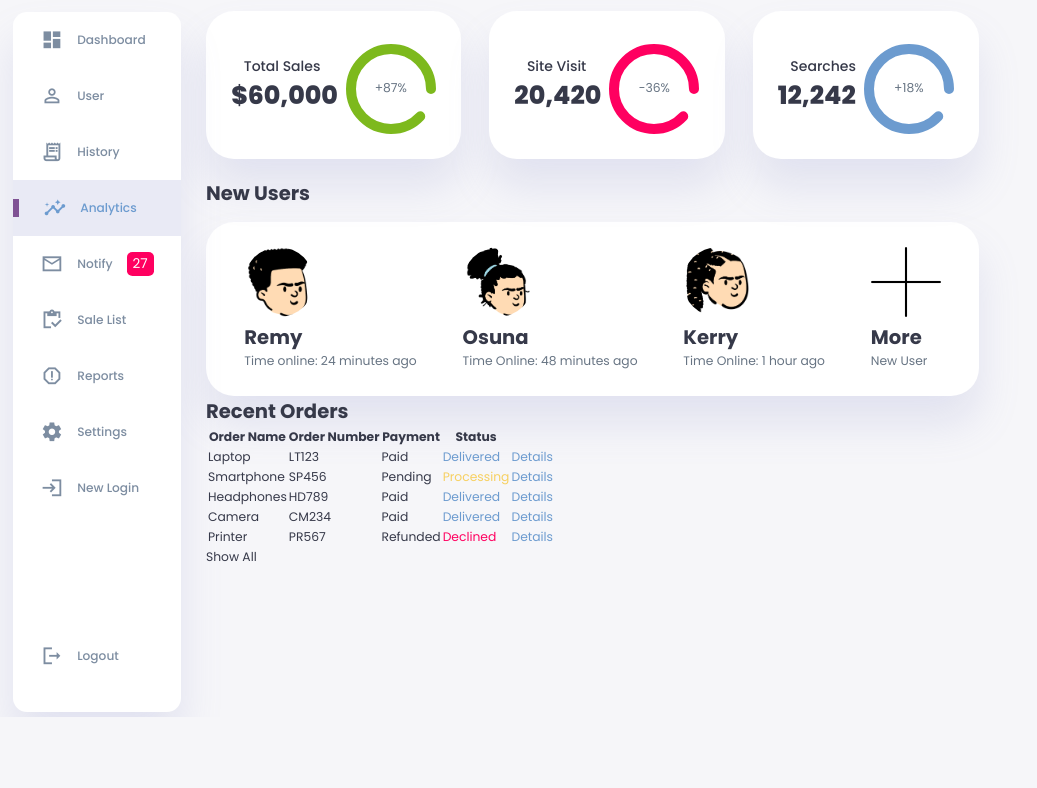
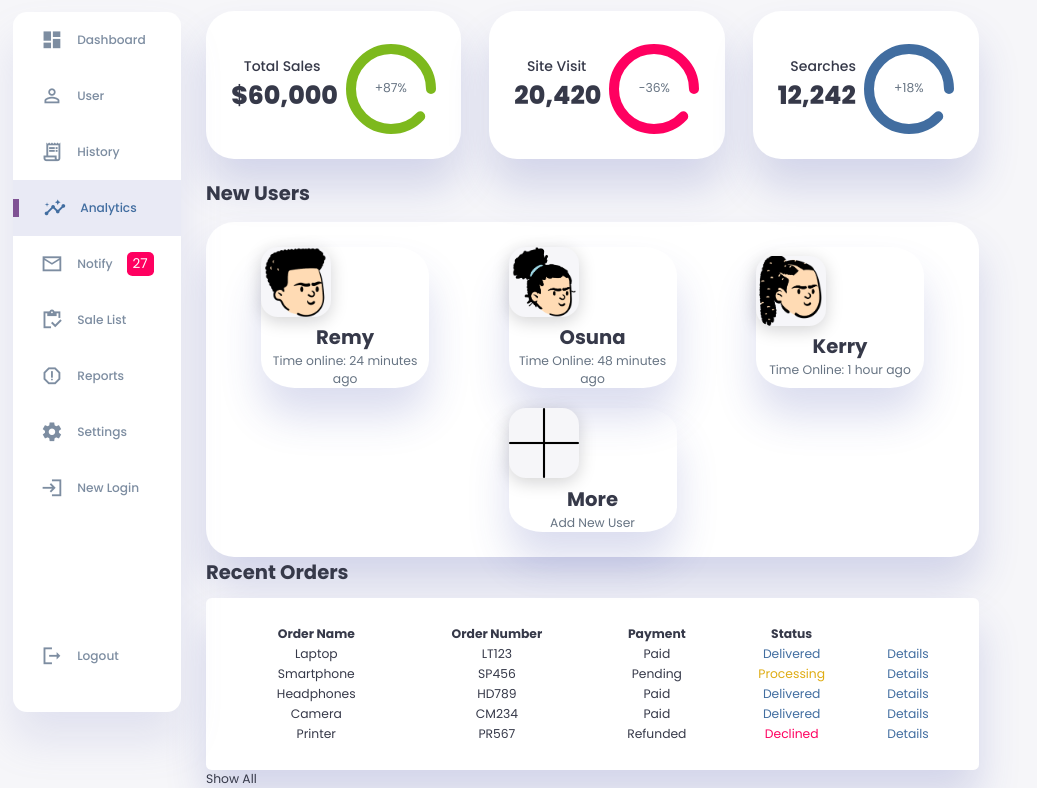
Before and after one commit to StormRobert/dashboard_1, a plain HTML site: page index.html in a window 1280 px wide. Shown: the part 83-871 px from the top of the page, without its empty margins (0-1037 px from the left). Before the commit the page ends 800 px from the top, so only its background shows below. Drawn offline with Linux system fonts and the light colour scheme.

Commit message:
editing in the styling for the users and the orders

```diff
--- a/index.html
+++ b/index.html
@@ -167,7 +167,7 @@
                     <div class="user">
                         <img src="./images/add.png" alt="">
                         <h2>More</h2>
-                        <p>New User</p>
+                        <p>Add New User</p>
                     </div>
                 </div>
             </div>
--- a/style.css
+++ b/style.css
@@ -10,13 +10,13 @@
     --light-three: #f6f7fb;
     --color-success: #7db91d;
     --color-danger: #FF0060;
-    --color-warning: #F7D060;
-    --color-primary: #6c9BCF;
+    --color-warning: #dfac13;
+    --color-primary: #416da0;
     --color-dark: #363949;
     --color-dark-variant: #677483;
     --color-info-dark: #7d8da1;
     --color-background: #f6f6f9;
-    --color-light: rgba(132, 139, 200, 0.18);
+    --color-light: rgba(58, 69, 167, 0.18);
 
     --card-border-radius: 2rem;
     --border-radius-1: 0.4rem;
@@ -26,6 +26,8 @@
     --padding-1: 1.2rem;
 
     --box-shadow: 0 2rem 3rem var(--color-light);
+    --box-shadow-2:0 0.3rem 1.2rem rgba(12, 12, 15, 0.18);
+
 
 
   }
@@ -37,6 +39,7 @@
     --color-dark-variant: #a3bdcc;
     --color-light: rgba(0, 0, 0, 0.4);
     --box-shadow:0 2rem 3rem var(--color-light);
+    --box-shadow-2:0 0.3rem 1.2rem rgba(12, 12, 15, 0.18);
 
   }
 
@@ -336,7 +339,7 @@ main{
     justify-content: space-around;
     flex-wrap: wrap;
     gap: 1.4rem;
-    cursor: pointer;
+    /* cursor: pointer; */
     transition: all 0.3s ease;
  }
 
@@ -350,13 +353,49 @@ main{
     display: flex;
     flex-direction: column;
     justify-content: center;
-
+    text-align: center;
+    width: 12rem;
+    border-radius: 20%;
+    box-shadow: var(--box-shadow);
+ }
+ main .new-users .user-list .user:hover{
+    cursor: pointer;
+    transform: scale(1.2) translateY(-2px) translateX(2px);
+    transition: all 0.5s ease;
  }
 
  main .new-users .user-list img{
     width: 5rem;
     height: 5rem;
     margin-bottom: 0.4rem;
-    border-radius: 50% ;
+    background-color: var(--color-background);
+    border-radius: var(--border-radius-2);
+    box-shadow: var(--box-shadow-2) ;
+
 
  }
+
+ main .recent-orders{
+    margin-top: 1.3 rem;
+ }
+
+ main .recent-orders h2{
+    margin-bottom: 0.8rem;
+ }
+
+ main .recent-orders table {
+    background-color: var(--color-white);
+    width: 100%;
+    padding: var(--card-padding);
+    border-radius: var(--border-radius-1);
+    box-shadow: var(--box-shadow);
+    text-align: center;
+    transition: all 0.3s ease;
+ }
+
+ main .recent-orders table:hover{
+    box-shadow: none;
+    cursor: pointer;
+    transform: scale(1.028) translateX(2px);
+
+ }
```
